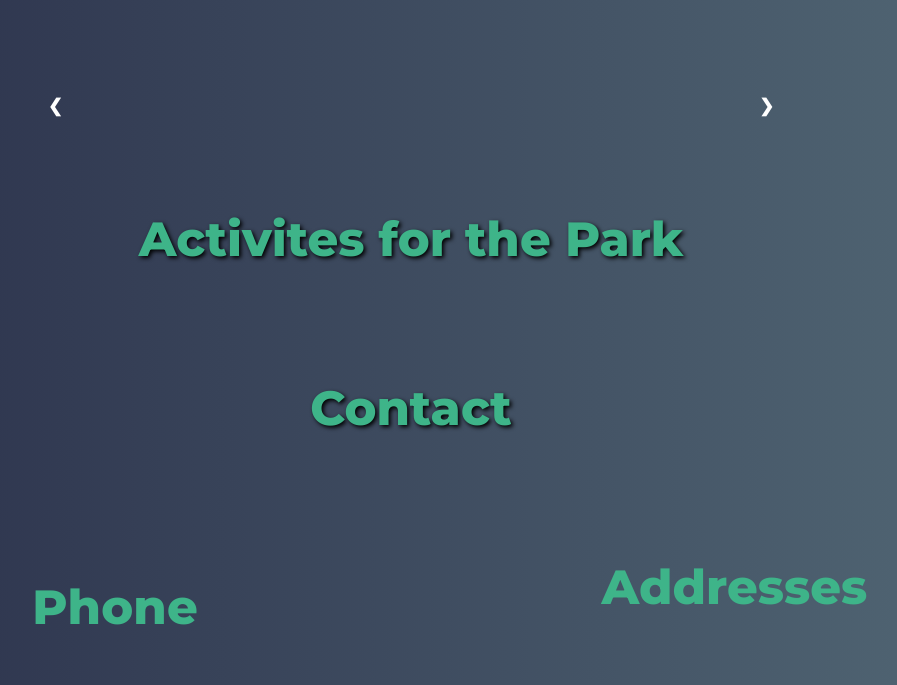
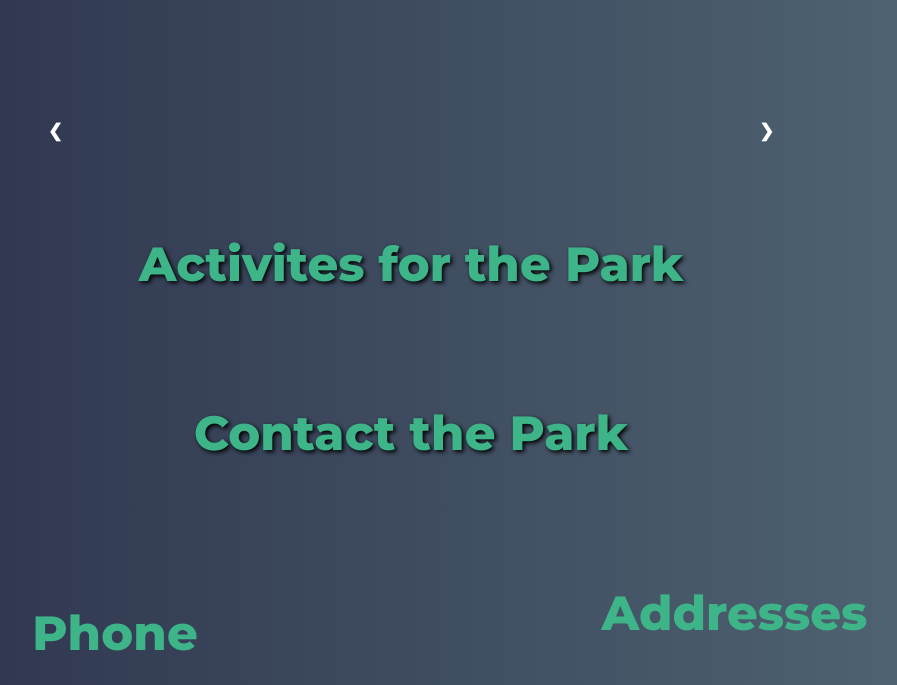
Before and after one commit to evanwb/easy_parks, a Flask app: template templates/park.html in a window 1280 px wide. Shown: the top 685 px of the page, without its empty margins (229-1126 px from the left). Run offline with Flask 2, Linux system fonts and the light colour scheme; the template is opened without the code that fills it, so the values that code supplies are empty; parts of the project's set-up code (start-up, migrations or seed data) failed here and were passed over.

Commit message:
updated styling

```diff
--- a/static/styles/park.css
+++ b/static/styles/park.css
@@ -1,5 +1,5 @@
 body {
-    background: -webkit-linear-gradient(to right, #d8dae6, #106494);  /* Chrome 10-25, Safari 5.1-6 */
+    background: -webkit-linear-gradient(to right, #d8dae6, #106494);
     background: linear-gradient(to right, #292E49, #536976);
     font-family: 'Montserrat', sans-serif;
     background-size: 100% auto;
@@ -23,7 +23,7 @@
     position: absolute;
     top: 1%;
     text-align: center;
-    font-size: 200%;
+    font-size: 170%;
     font-weight: 800;
     text-shadow: 2px 2px 4px #000000;
     color: #fff;
@@ -135,7 +135,7 @@
   max-width: 60%;
   position: relative;
   left: 20%;
-  margin-top: 8%;
+  margin-top: 10%;
 }
 
 .mySlides {
@@ -185,7 +185,6 @@
   top: 0;
 }
 
-/* The dots/bullets/indicators */
 .dot {
   cursor: pointer;
   height: 15px;
--- a/templates/park.html
+++ b/templates/park.html
@@ -22,10 +22,9 @@
 
         </header>
         <main>
-            <!-- Slideshow container -->
             <div class="slideshow-container">
 
-                <!-- Full-width images with number and caption text -->
+
                {% for  img in park.imgs %}
                 <div class="mySlides fade">
                     <div class="numbertext">{{ loop.index0 +1 }} / {{ park.imgs|length}}</div>
@@ -34,16 +33,13 @@
                 </div>
                 {% endfor %}
 
-                <!-- Next and previous buttons -->
                 <a class="prev" onclick="plusSlides(-1)">&#10094;</a>
                 <a class="next" onclick="plusSlides(1)">&#10095;</a>
             </div>
             <br>
 
-            <!-- The dots/circles -->
             <div style="text-align:center">
                 {% for img in park.imgs %}
-                    <!-- The dots/circles -->
                         <span class="dot" onclick="currentSlide({{ loop.index0 +1 }})"></span>
                 {% endfor %}
             </div>
@@ -78,7 +74,7 @@
 
         <section class='contacts'>
             <div class='container'>
-                <h3 class='head'>Contact</h3>
+                <h3 class='head'>Contact the Park</h3>
                 <div class='container_left'>
                     <h3>Phone</h3>
                     {% for num  in park.contacts.phoneNumbers %}
```
Also changed, not shown: 1 other file.
